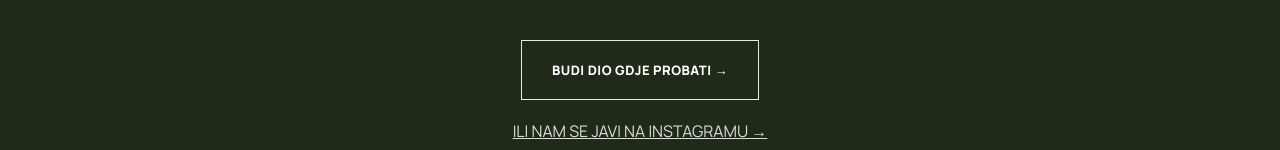
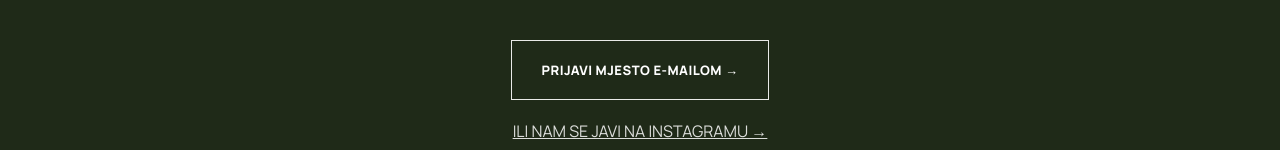
Before and after one commit to lidijapavlicic/move-and-try, a plain HTML site: page hr/where-to-try.html in a window 1280 px wide. Shown: the part 2912-3062 px from the top of the page. Drawn offline with Linux system fonts and the light colour scheme.

Commit message:
Clarify direct email CTA alongside Instagram (HR)

```diff
--- a/hr/where-to-try.html
+++ b/hr/where-to-try.html
@@ -637,7 +637,7 @@
             href="mailto:hello@moveandtry.com?subject=Gdje%20probati%20-%20Dodaj%20mjesto"
             class="where-contribute-link"
         >
-            BUDI DIO GDJE PROBATI →
+            PRIJAVI MJESTO E-MAILOM →
         </a>
       <a href="https://www.instagram.com/moveandtry/" class="where-instagram-link" target="_blank" rel="noopener noreferrer">ILI NAM SE JAVI NA INSTAGRAMU →</a>
 
```
